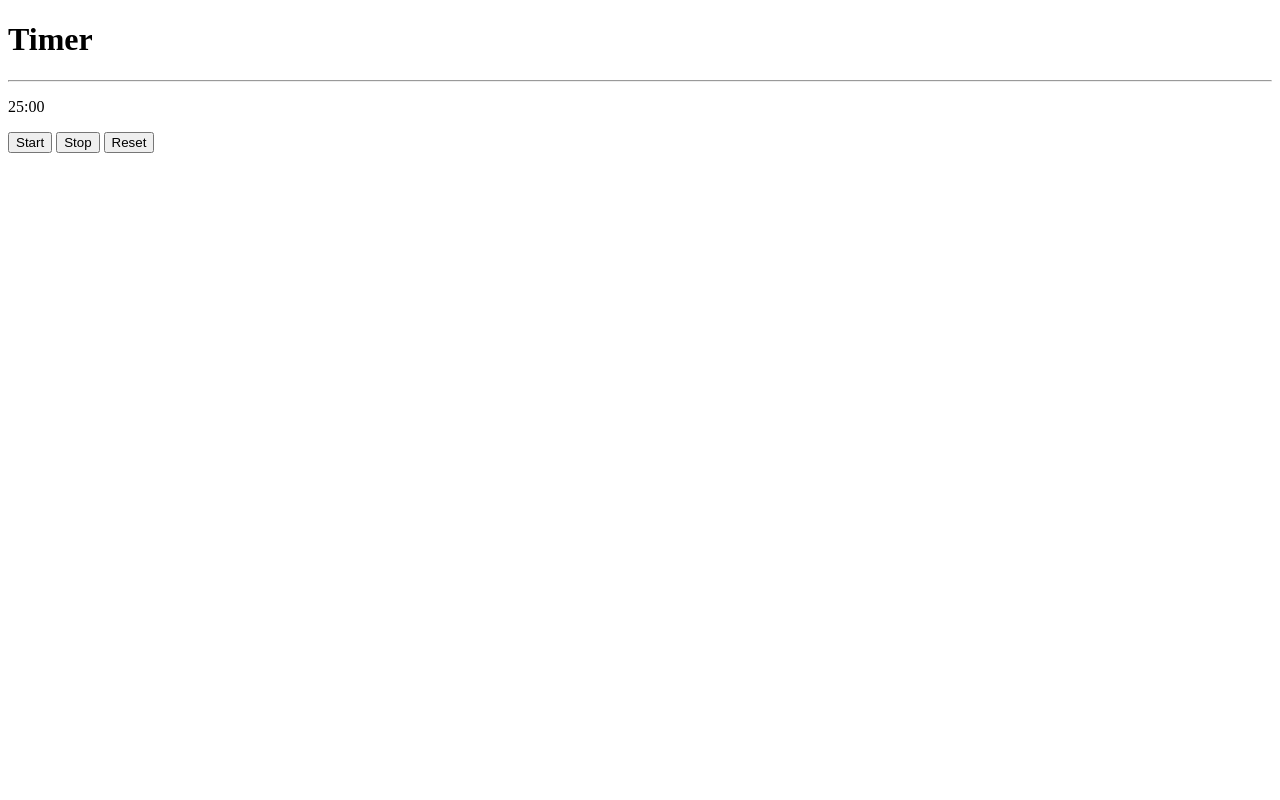
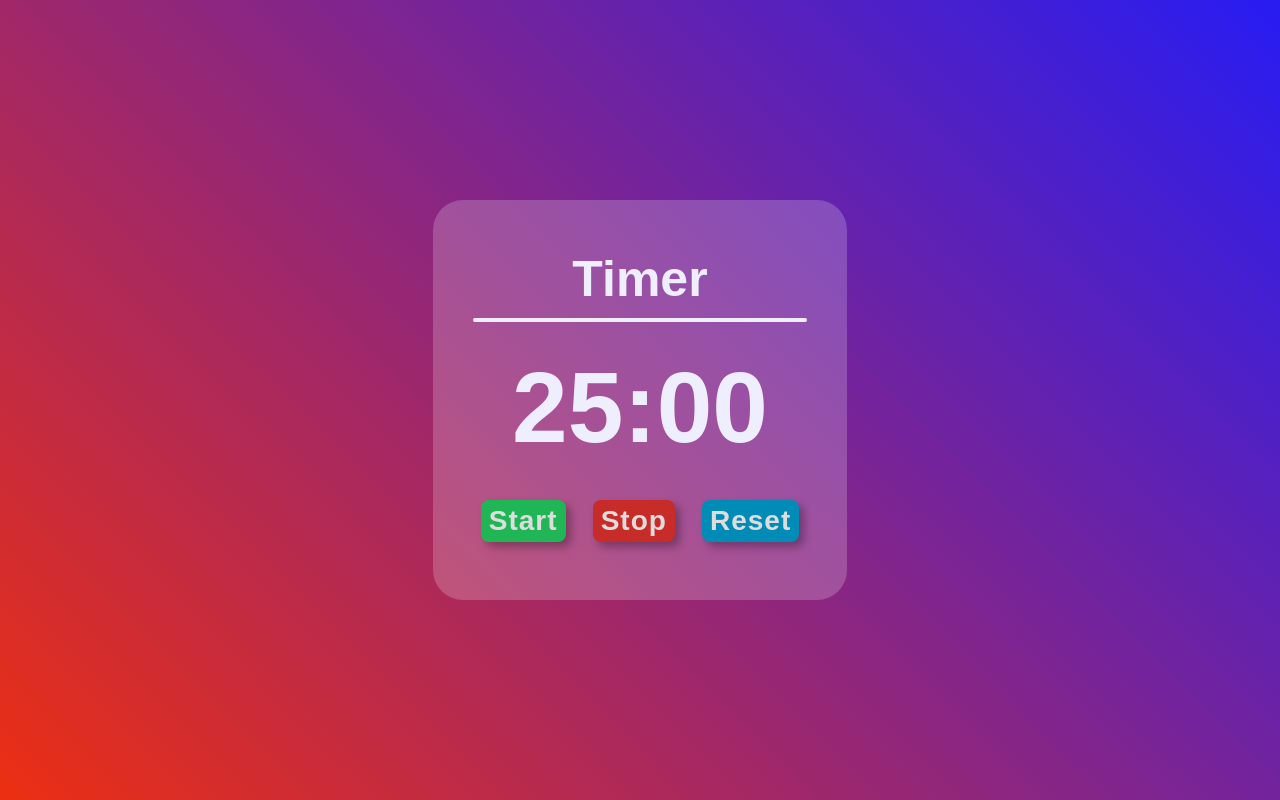
Before and after one commit to maya-venegas/cs361, a website: page timer.html in a window 1280 px wide. Drawn offline with Linux system fonts and the light colour scheme; a web font is replaced by a local one.

Commit message:
Updating script references and navigation links

```diff
--- a/timer.html
+++ b/timer.html
@@ -6,7 +6,7 @@
     <link rel="preconnect" href="https://fonts.gstatic.com" crossorigin>
     <link href="https://fonts.googleapis.com/css2?family=Baloo+Bhaijaan+2:wght@400..800&display=swap" rel="stylesheet">
 
-    <link rel="stylesheet" href="indexstyle.css" />
+    <link rel="stylesheet" href="timerStyle.css" />
 </head>
 
 <body>
```
Also changed, not shown: home.html (+1 -1 lines).
